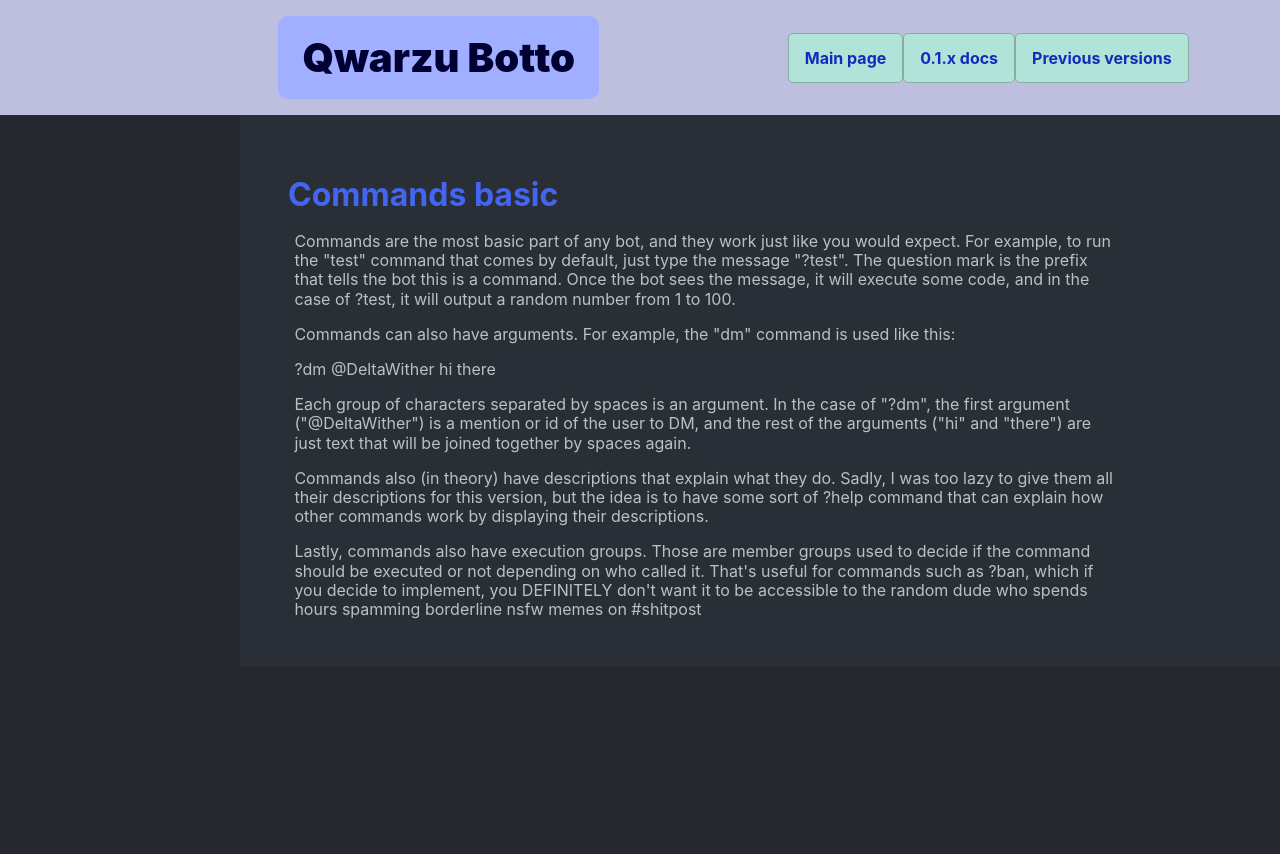
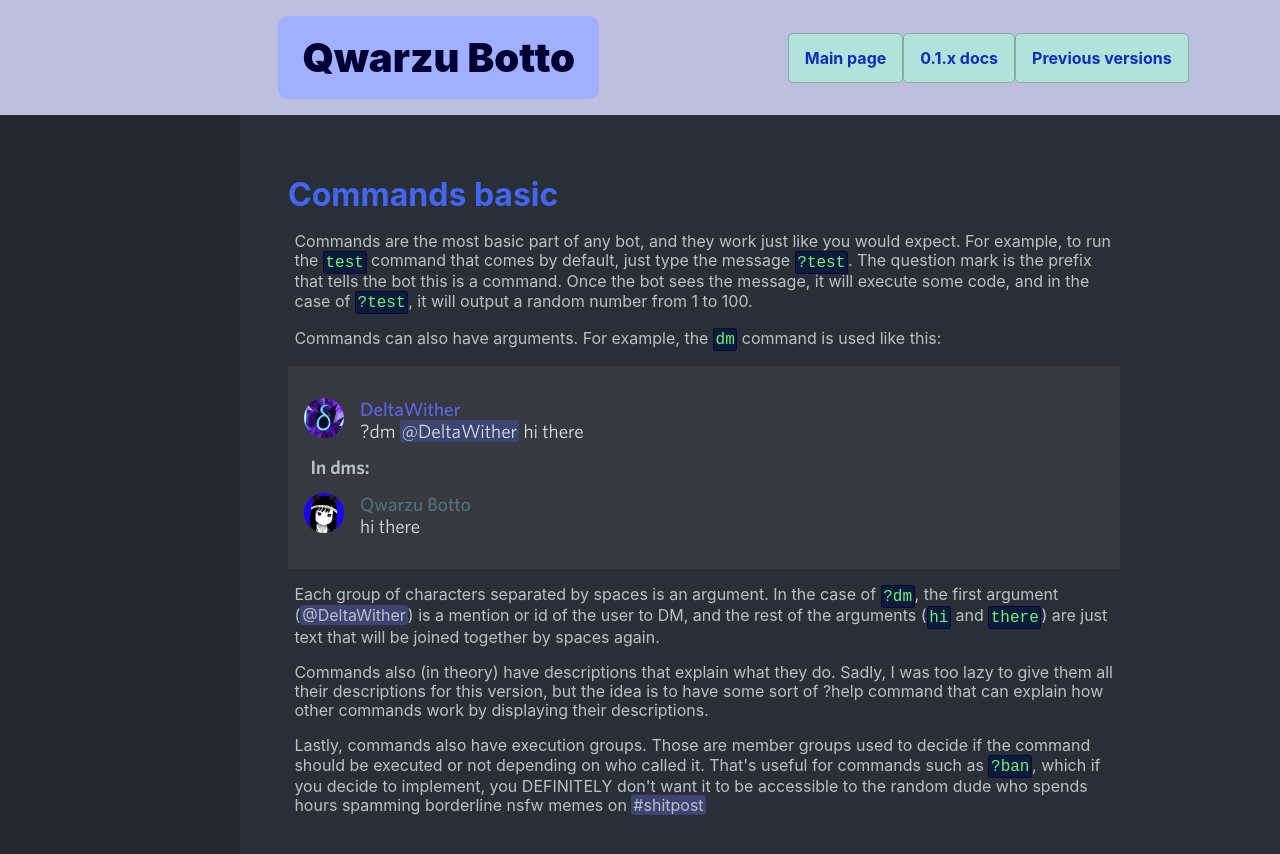
Before and after one commit to DeltaWither/Qwarzu-botto, a Next.js app: page /versions/0.1.x/basic/commands in a window 1280 px wide. Shown: the top 854 px of the page. Before the commit the page ends 800 px from the top, so only its background shows below. Built offline with nearby package versions, Linux system fonts and the light colour scheme.

Commit message:
Improved basic command guide

```diff
--- a/pages/styles/globals.css
+++ b/pages/styles/globals.css
@@ -69,6 +69,28 @@ a {
     flex-direction: column;
 }
 
+span.ping {
+
+}
+
+span.inlineCode {
+    font-family: monospace;
+    background-color: #091c3c;
+    border-style: solid;
+    border-width: 1px;
+    border-color: #0f0437;
+    font-size: 1rem;
+    padding: 0.1rem;
+    color: #77ee7c;
+    border-radius: 3px;
+}
+
+span.ping {
+    border-radius: 3px;
+    padding: 0 2px;
+    background-color: #3d4372;
+}
+
 /*
 Changelog
 */
--- a/pages/versions/0.1.x/basic/commands.jsx
+++ b/pages/versions/0.1.x/basic/commands.jsx
@@ -1,29 +1,44 @@
+import { DiscordBG, UserMsg, BotMsg } from './../../../../components/discordMsg/Discord.jsx';
+
 export default function Commands() {
     return (
         <div className="container">
           <h2>Commands basic</h2>
 
           <p>Commands are the most basic part of any bot, and they work just like you would expect. For example,
-            to run the "test" command that comes by default, just type the message "?test". The question mark is
-            the prefix that tells the bot this is a command. Once the bot sees the message, it will execute some
-            code, and in the case of ?test, it will output a random number from 1 to 100.</p>
+            to run the <span className="inlineCode">test</span> command that comes by default, just type the
+            message <span className="inlineCode">?test</span>. The question mark is the prefix that tells the
+            bot this is a command. Once the bot sees the message, it will execute some code, and in the case
+            of <span className="inlineCode">?test</span>, it will output a random number from 1 to 100.</p>
 
-          <p>Commands can also have arguments. For example, the "dm" command is used like this:</p>
+          <p>Commands can also have arguments. For example, the <span className="inlineCode">dm</span> command
+            is used like this:</p>
 
-          <p>?dm @DeltaWither hi there</p>
+          <DiscordBG>
+            <UserMsg>
+              ?dm <span className="ping">@DeltaWither</span> hi there
+            </UserMsg>
+            <p>In dms:</p>
+            <BotMsg>
+              hi there
+            </BotMsg>
+          </DiscordBG>
 
-          <p>Each group of characters separated by spaces is an argument. In the case of "?dm", the first
-            argument ("@DeltaWither") is a mention or id of the user to DM, and the rest of the arguments ("hi"
-            and "there") are just text that will be joined together by spaces again.</p>
+          <p>Each group of characters separated by spaces is an argument. In the case
+            of <span className="inlineCode">?dm</span>, the first argument
+            (<span className="ping">@DeltaWither</span>) is a mention or id of the user to DM, and the rest of
+            the arguments (<span className="inlineCode">hi</span> and <span className="inlineCode">there</span>)
+            are just text that will be joined together by spaces again.</p>
 
           <p>Commands also (in theory) have descriptions that explain what they do. Sadly, I was too lazy to give
             them all their descriptions for this version, but the idea is to have some sort of ?help command that
             can explain how other commands work by displaying their descriptions.</p>
 
           <p>Lastly, commands also have execution groups. Those are member groups used to decide if the command
-            should be executed or not depending on who called it. That's useful for commands such as ?ban, which
-            if you decide to implement, you DEFINITELY don't want it to be accessible to the random dude who
-            spends hours spamming borderline nsfw memes on #shitpost</p>
+            should be executed or not depending on who called it. That's useful for commands such
+            as <span className="inlineCode">?ban</span>, which if you decide to implement, you DEFINITELY don't
+            want it to be accessible to the random dude who spends hours spamming borderline nsfw memes
+            on <span className="ping">#shitpost</span></p>
         </div>
-    )
+    );
 }
```
